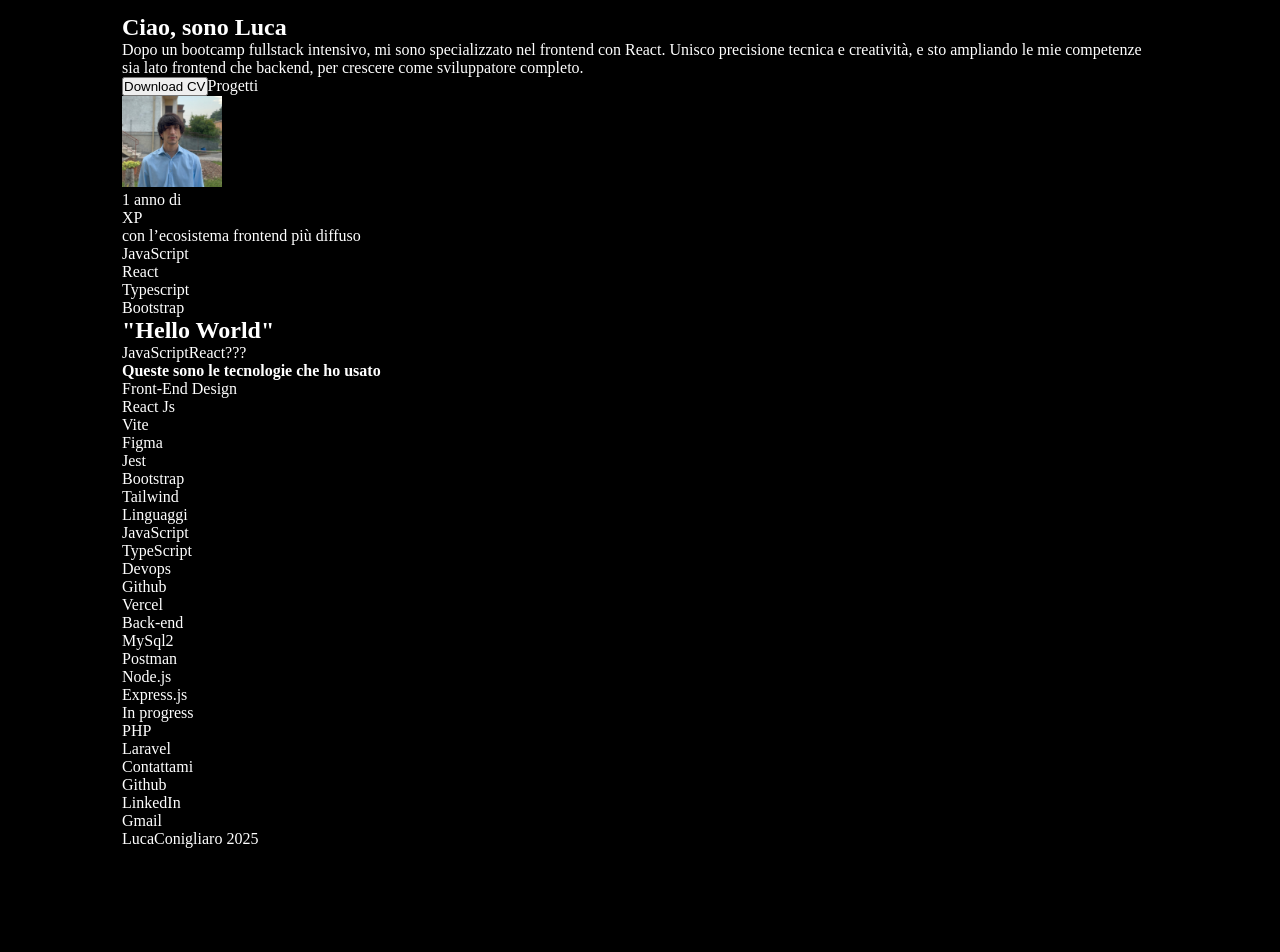
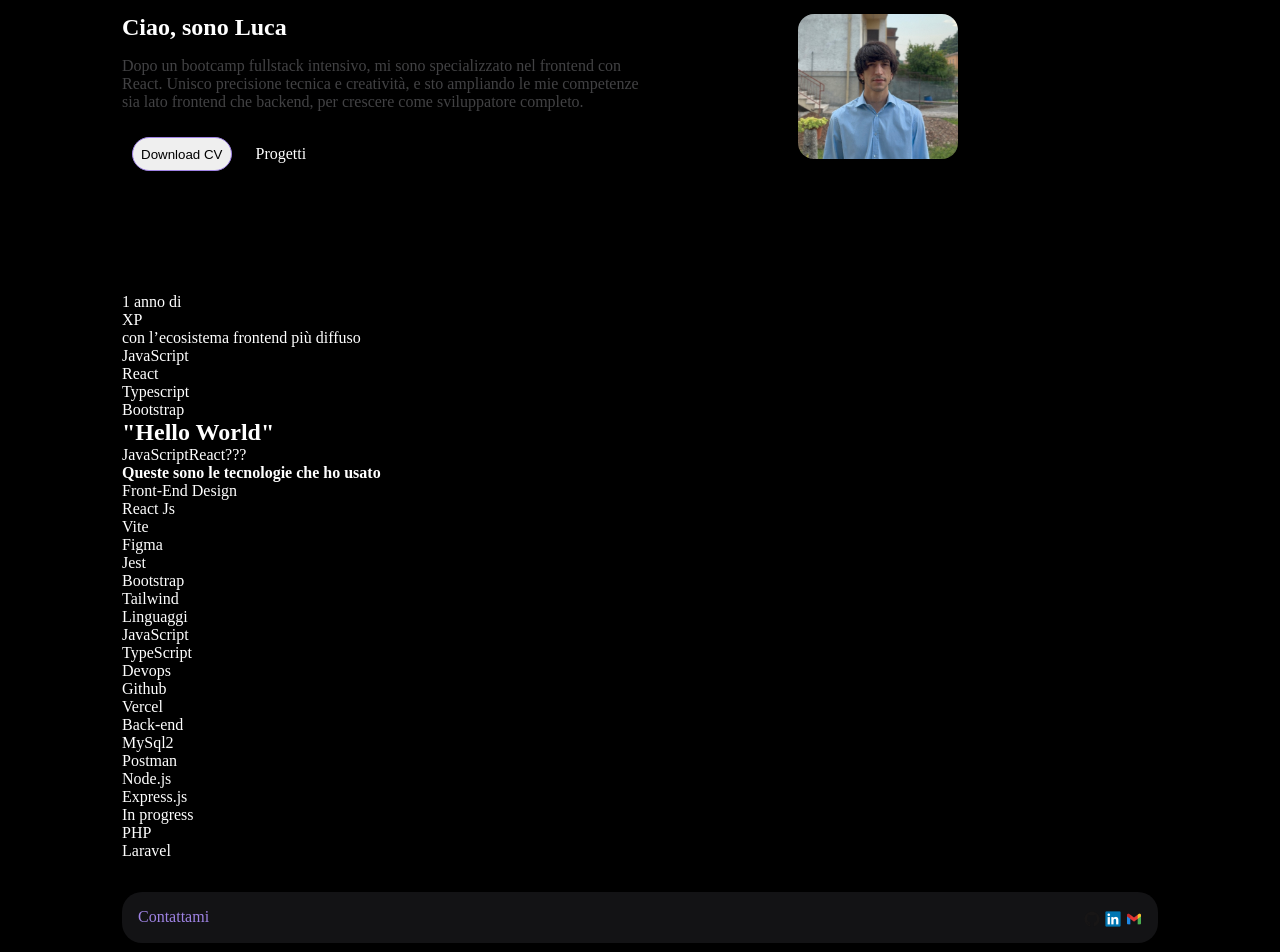
Before and after one commit to lucaconigliaro/Portfolio, a React (Vite) app: page / in a window 1280 px wide. Shown: the part 100-1052 px from the top of the page. Before the commit the page ends 980 px from the top, so only its background shows below. Built offline with nearby package versions, Linux system fonts and the light colour scheme.

Commit message:
feat: enhance Footer and Home components with social icons, styling, and layout improvements

```diff
--- a/src/Components/Footer.jsx
+++ b/src/Components/Footer.jsx
@@ -4,22 +4,35 @@ export default function Footer() {
         <>
             <footer>
                 {/* Prima riga */}
-                <div>
+                <div className="footer-up">
                     <div>
                         <p>Contattami</p>
                     </div>
 
                     <div>
-                        <ul>
-                            <li>Github</li>
-                            <li>LinkedIn</li>
-                            <li>Gmail</li>
+                        <ul className="social-icons">
+                            <li>
+                                <a href="https://github.com/lucaconigliaro" target="_blank" rel="noopener noreferrer">
+                                    <img src="src/assets/logos/GitHub.png" alt="GitHub" />
+                                </a>
+                            </li>
+                            <li>
+                                <a href="https://www.linkedin.com/in/luca-conigliaro-5636b1352/" target="_blank" rel="noopener noreferrer">
+                                    <img src="src/assets/logos/LinkedIn.png" alt="LinkedIn" />
+                                </a>
+                            </li>
+                            <li>
+                                <a href="mailto:lucaconigliaro1@gmail.com">
+                                    <img src="src/assets/logos/gmail-new.png" alt="Gmail" />
+                                </a>
+                            </li>
                         </ul>
+
                     </div>
                 </div>
 
                 {/* Seconda riga */}
-                <p>LucaConigliaro 2025</p>
+                <p className="footer-down">LucaConigliaro 2025</p>
 
             </footer>
         </>
--- a/src/Pages/Home.jsx
+++ b/src/Pages/Home.jsx
@@ -1,3 +1,5 @@
+import { Link } from "react-router-dom";
+
 export default function Home() {
 
     return (
@@ -6,21 +8,21 @@ export default function Home() {
             {/* Main */}
             <main className="">
                 {/* 2 Hero section */}
-                <section>
+                <section className="presentation-section">
 
-                    <div>
+                    <div className="presentation-card">
                         <h1>Ciao, sono Luca</h1>
                         <p>Dopo un bootcamp fullstack intensivo, mi sono specializzato nel frontend con React. Unisco precisione tecnica e creatività, e sto ampliando le mie competenze sia lato frontend che backend, per crescere come sviluppatore completo.</p>
 
-                        <div>
-                            <button>Download CV</button>
-                            <a href="">Progetti</a>
+                        <div className="presentation-links">
+                            <button className="btn-cv">Download CV</button>
+                            <Link to="/projects" className="btn-projects">Progetti</Link>
                         </div>
 
                     </div>
 
-                    <div>
-                        <img src="/photos/profile.JPG" alt="" srcset="" />
+                    <div className="presentation-img">
+                        <img src="/photos/profile.JPG" alt=""/>
                     </div>
 
                 </section>
--- a/src/index.css
+++ b/src/index.css
@@ -44,6 +44,7 @@ body {
     align-items: center;
     color: #9F83E4 ;
     margin-bottom: 2rem;
+    gap: 2rem;
 }
 
 
@@ -58,8 +59,82 @@ header .social-icons {
 }
 
 header .social-icons img {
-  height: 1em;       /* altezza uguale a quella del testo */
-  width: auto;       /* mantiene le proporzioni */
-  vertical-align: middle;  /* allinea bene col testo */
+  height: 1em;
+  width: auto;
+  vertical-align: middle;
   color: #9F83E4;
 }
+
+/* MAIN */
+/* Presentation */
+main .presentation-section {
+    display: flex;
+    gap: 4rem;
+    margin-bottom: 2rem;
+    justify-content: space-between;
+}
+
+main .presentation-card h1 {
+    color: white;
+    margin-bottom: 1rem;
+}
+
+main .presentation-card {
+    max-width: 50%;
+    color: #424244;
+}
+
+main .presentation-section img {
+    border-radius: 1rem;
+    max-width: 10rem;
+    margin-right: 200px;
+}
+
+main .presentation-section .presentation-links {
+    padding: 10px;
+    display: flex;
+    gap: 1rem;
+    margin-top: 1rem;
+    margin-bottom: 5rem;
+}
+
+main .presentation-section .btn-cv {
+    border: solid 1px #9F83E4;
+    border-radius: 20px;
+    padding: .5rem;
+}
+
+main .presentation-section .btn-projects {
+    padding: .5rem;
+    background-color: black;
+    color: white;
+}
+
+/* FOOTER */
+.footer-up {
+    margin-top: 2rem;
+    background-color: #131315;
+    padding: 1rem;
+    border-radius: 20px;
+    display: flex;
+    justify-content: space-between;
+    color: #9F83E4 ;
+    gap: 2rem;
+}
+
+footer .social-icons {
+    display: flex;
+    gap: .3rem;
+}
+
+footer .social-icons img {
+    height: 1em;
+    width: auto;
+    vertical-align: middle;
+    color: #9F83E4;
+  }
+
+footer .footer-down {
+    padding: 1rem;
+    font-size: .8rem;
+}
```
